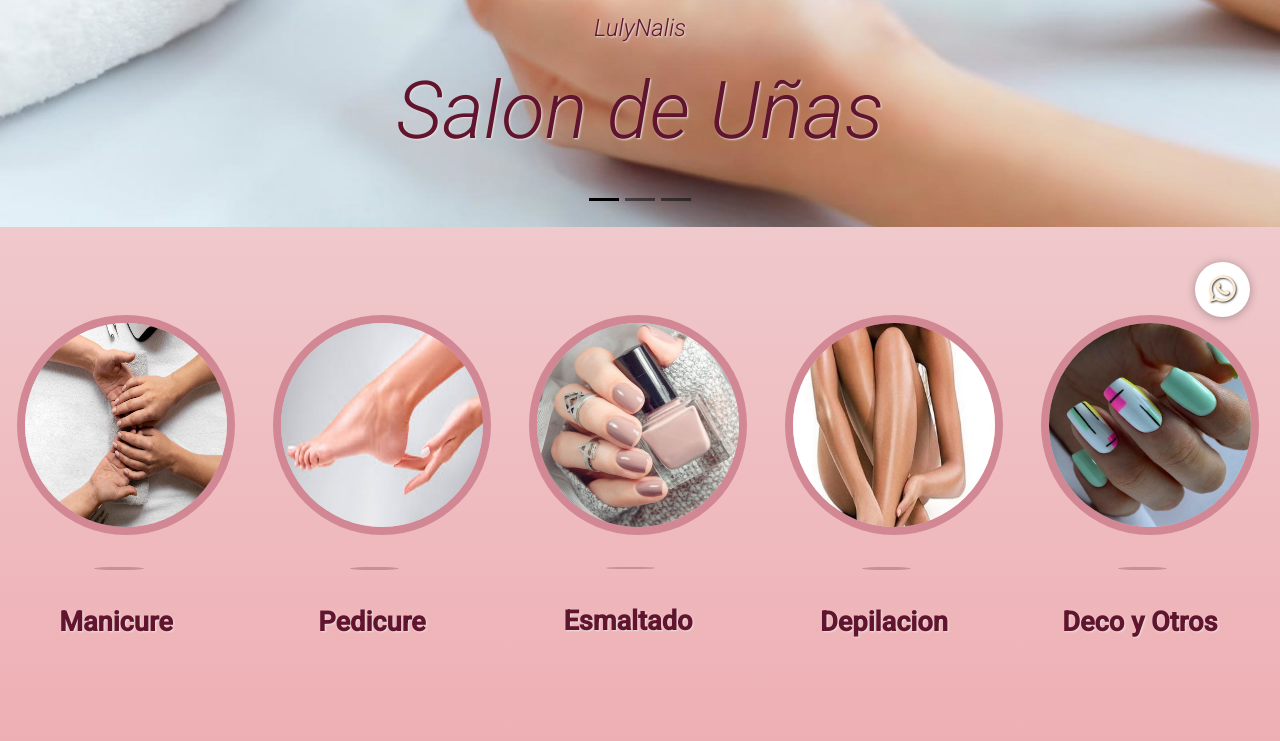
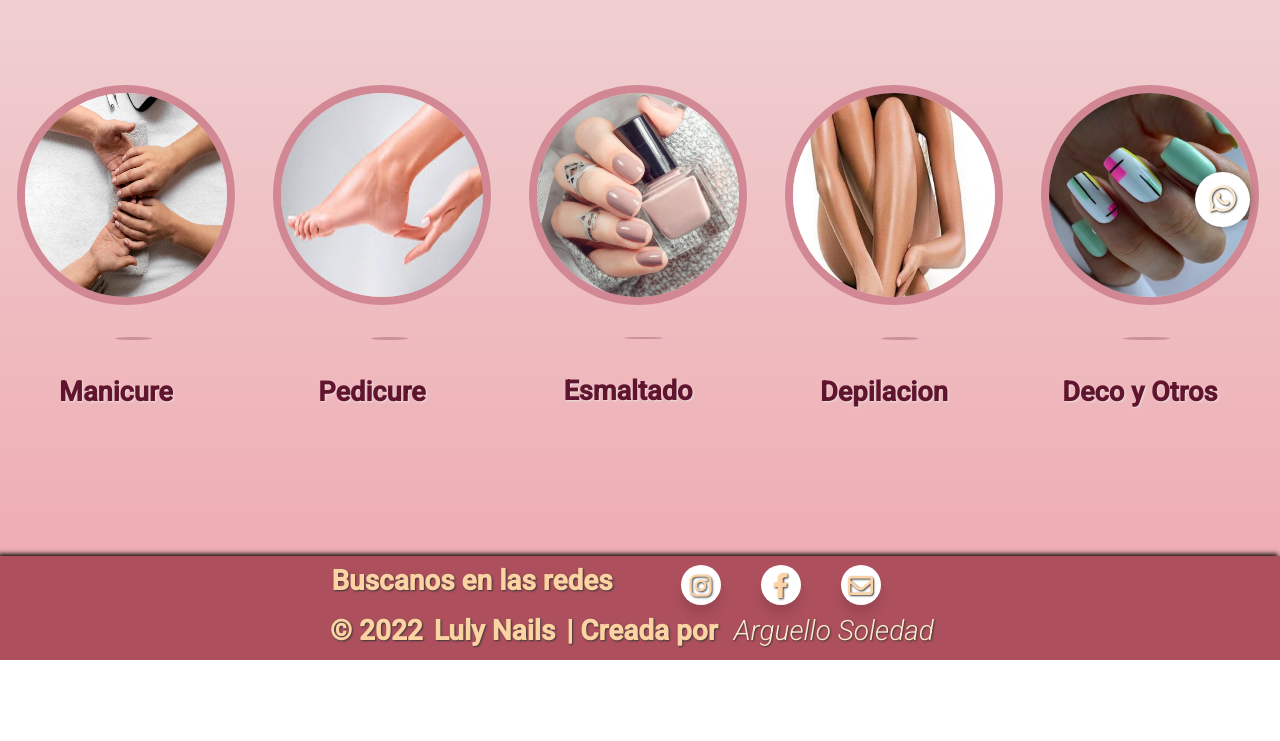
Before and after one commit to sole-arguello/LulyNails, a website: page index.html in a window 1280 px wide. Shown: the part 453-1194 px from the top of the page. After the commit the page ends 1113 px from the top, so only its background shows below. Drawn offline with Linux system fonts and the light colour scheme.

Commit message:
retoco el index en movilfirst

```diff
--- a/SCSS/_footer.scss
+++ b/SCSS/_footer.scss
@@ -55,8 +55,8 @@ footer {
         }
         span {
           z-index: 2;
-          height: 45px;
-          width: 45px;
+          height: 40px;
+          width: 40px;
           display: block;
           border-radius: 50%;
           text-align: center;
--- a/SCSS/_home.scss
+++ b/SCSS/_home.scss
@@ -5,17 +5,16 @@
     &--container {
       .portada__container {
         &--img {
-          height: 680px;
+          height: 450px;
         }
         &--info {
           font-style: oblique;
           color: map-get($color-text, text-1);
           text-shadow: map-get($sombras, sombraText-3);
           &-title {
-            font-size: 1.5rem;
-          }
+            font-size: 1.5rem;          }
           &-text {
-            font-size: 5rem;
+            font-size: 3rem;
           }
         }
       }
@@ -24,21 +23,22 @@
  &__service {
     &--articulo {
       &-card {
+        align-items: center;
         background: none;
         color: map-get($color-text, text-1);
         .card__img {
-          width: 100%;
+          width: 250px;
           height: 250px;
           border-radius: 100%;
           border: map-get($bordes, borde-3);
         }
         .card__info {
           &--line {
-            width: 30%;
+            width: 40%;
             height: 3%;
             border: 1px solid;
             border-radius: 100%;
-            margin: 1rem 5rem 2rem 5rem;
+            margin: 1rem 2.5rem 2rem 2.5rem;
             background: map-get($fondos, fondo-4);
           }
           &--title {
--- a/SCSS/_responsive.scss
+++ b/SCSS/_responsive.scss
@@ -1,4 +1,9 @@
 @include media-breakpoint-up(md) {
+  .watsap{
+    .btn-wsp{
+      bottom: 120px;
+    }
+  }
   .service {
     .service__manicure,
     .service__otros {
--- a/SCSS/_watsapBtn.scss
+++ b/SCSS/_watsapBtn.scss
@@ -3,7 +3,7 @@
         z-index: 100;
         width: 55px;
         height: 55px;
-        bottom: 30px;
+        bottom: 180px;
         right: 30px;
         font-size: 30px;
         font-weight: 600;
```
Also changed, not shown: css/custom.css, 1 other file.
